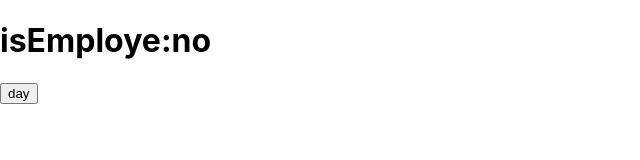
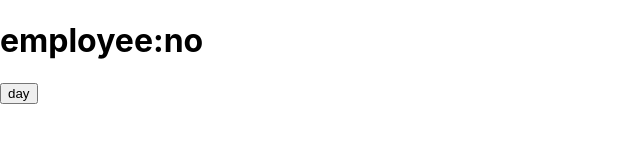
Before and after one commit to divyashan3223/react-batch-7, a React (Create React App) app: page / in a window 1280 px wide. Shown: the top 160 px of the page, without its empty margins (0-640 px from the left). Built offline with nearby package versions, Linux system fonts and the light colour scheme.

Commit message:
usestate

```diff
--- a/src/componet/component2/UseState1.jsx
+++ b/src/componet/component2/UseState1.jsx
@@ -6,7 +6,7 @@ const UseState1 = () => {
   };
   return (
     <div>
-      <h1>isEmploye:{isEmploye ? "yes" : "no"}</h1>
+      <h1>employee:{isEmploye ? "yes" : "no"}</h1>
       <button onClick={handleClick}>day</button>
     </div>
   );
```
